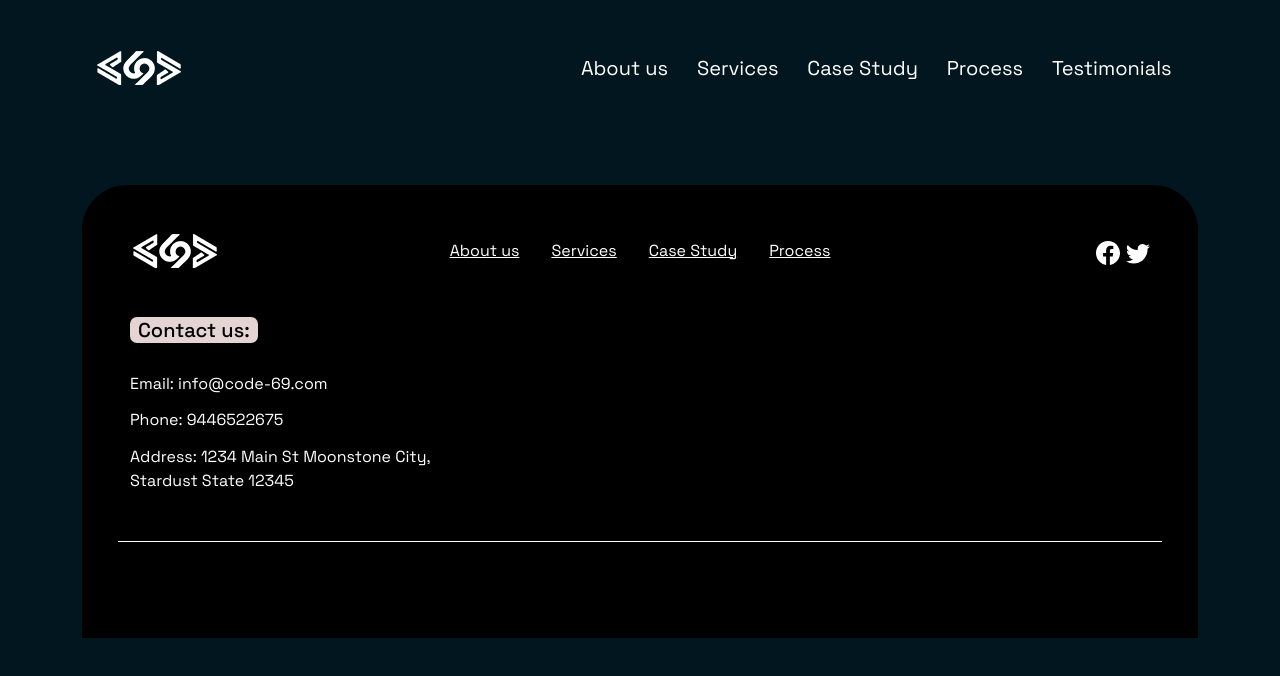
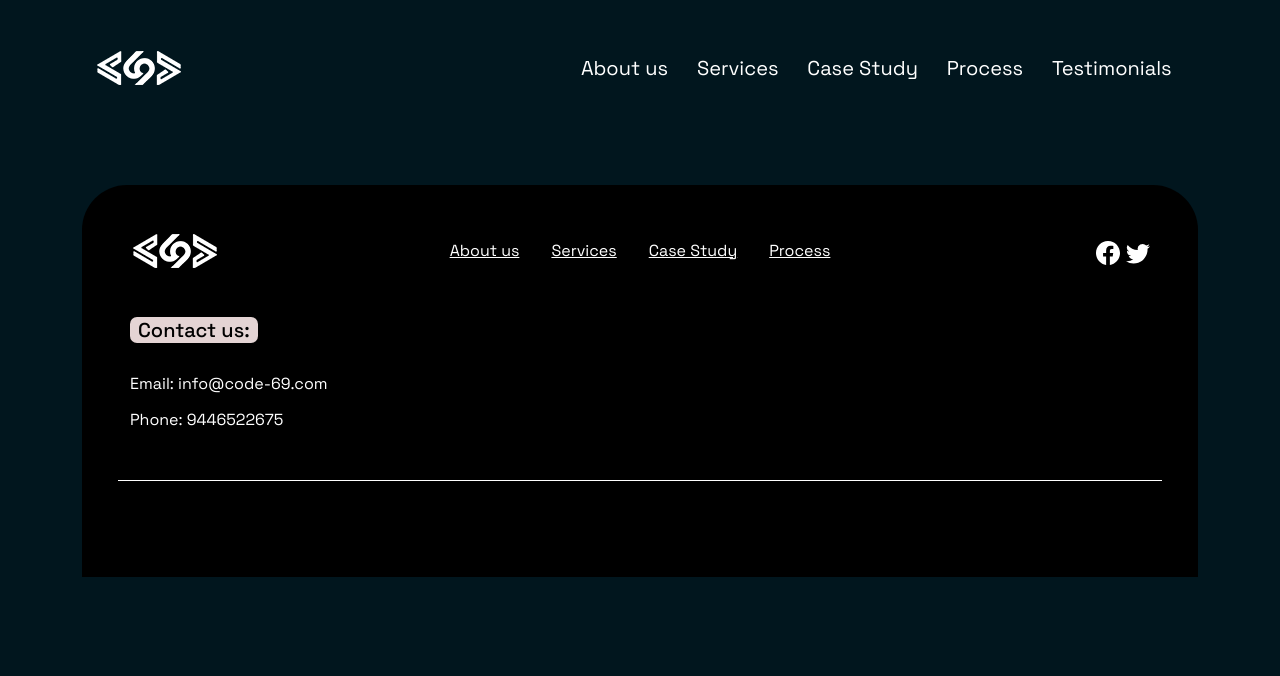
Before and after one commit to imanaswer/complete-WEB-frontend, a React (Create React App) app: page /footer in a window 1280 px wide. Shown: the top 676 px of the page. Built offline with nearby package versions, Linux system fonts and the light colour scheme.

Commit message:
removed address

```diff
--- a/src/container/Footer/Footer.jsx
+++ b/src/container/Footer/Footer.jsx
@@ -28,8 +28,8 @@ const Footer = () => {
             <li> <span>Contact us:</span></li>
             <li>Email: info@code-69.com</li>
             <li>Phone: 9446522675</li>
-            <li>Address: 1234 Main St
-              Moonstone City, Stardust State 12345</li>
+            {/* <li>Address: 1234 Main St
+              Moonstone City, Stardust State 12345</li> */}
           </ul>
         </div>
         <div className="col-md-8 col-12">
```
